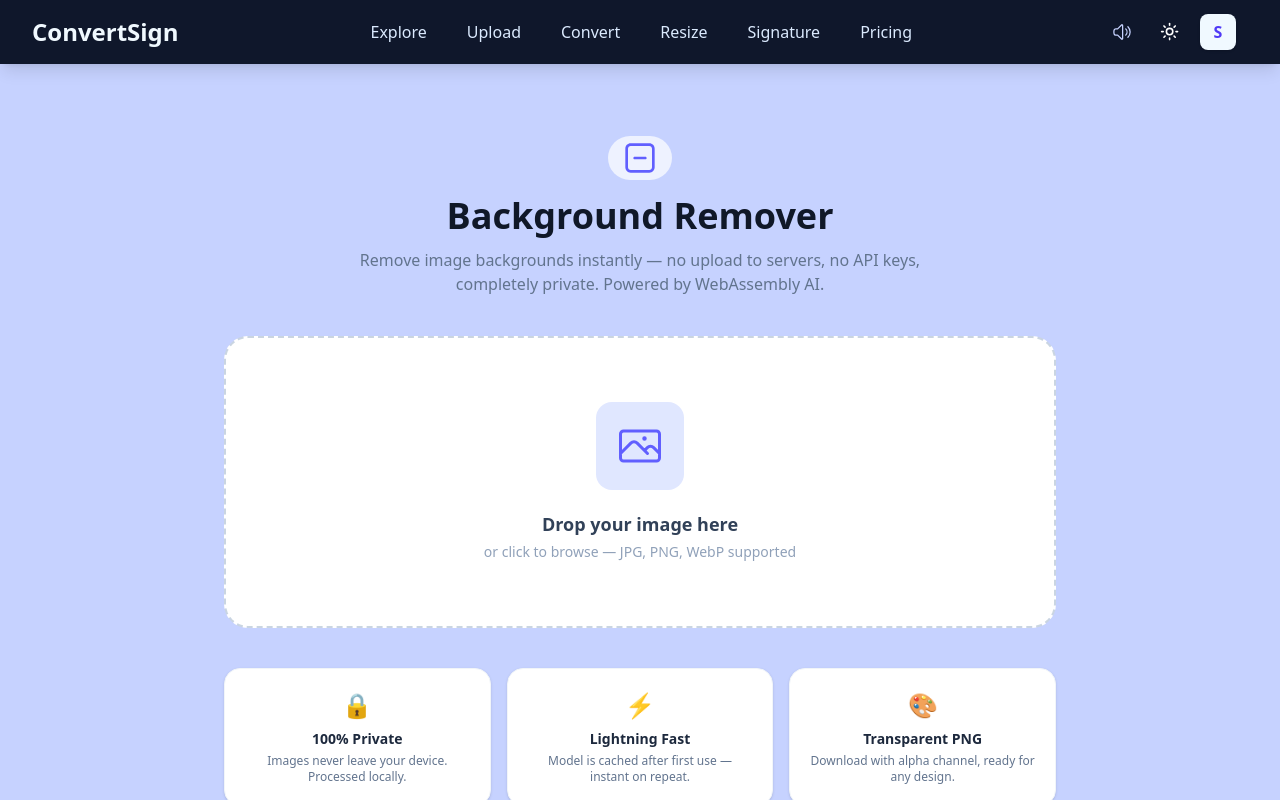
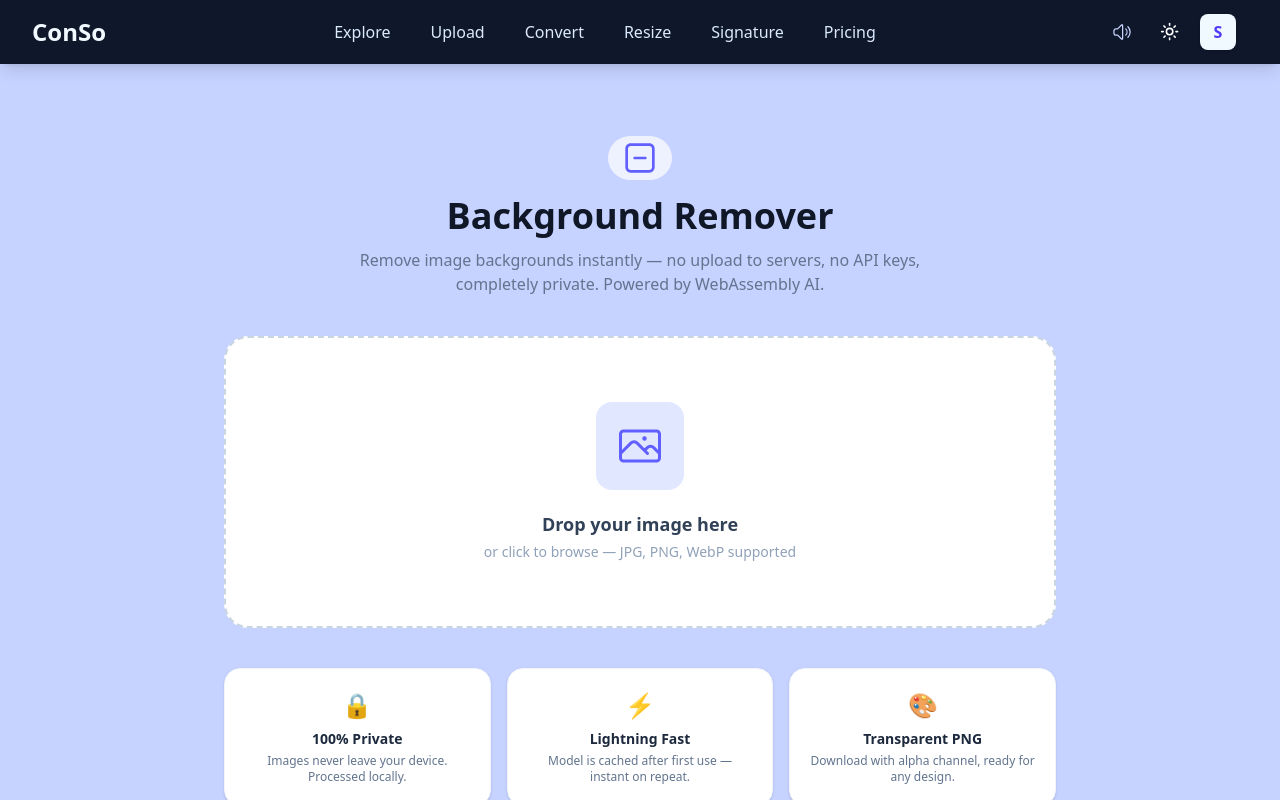
Before and after one commit to Venomanas/ConvertSign, a Next.js app: page /background-remover in a window 1280 px wide. Both pictures are taken after typing "Sample", "name@example.com", "Sample123", "Sample123" into the empty fields and a click on the button "Create Account". Shown: the top 800 px of the page. Built offline with nearby package versions, Linux system fonts and the light colour scheme.

Commit message:
Rename 'ConvertSign' to 'ConSo' in Header component

```diff
--- a/src/components/Header.tsx
+++ b/src/components/Header.tsx
@@ -59,7 +59,7 @@ const Header: React.FC<HeaderProps> = ({ onProfileClick }) => {
               href="/dashboard"
               className="text-xl sm:text-2xl font-bold text-sky-50 hover:text-white transition-colors"
             >
-              ConvertSign
+              ConSo
             </Link>
 
             {/* Desktop Navigation */}
```
